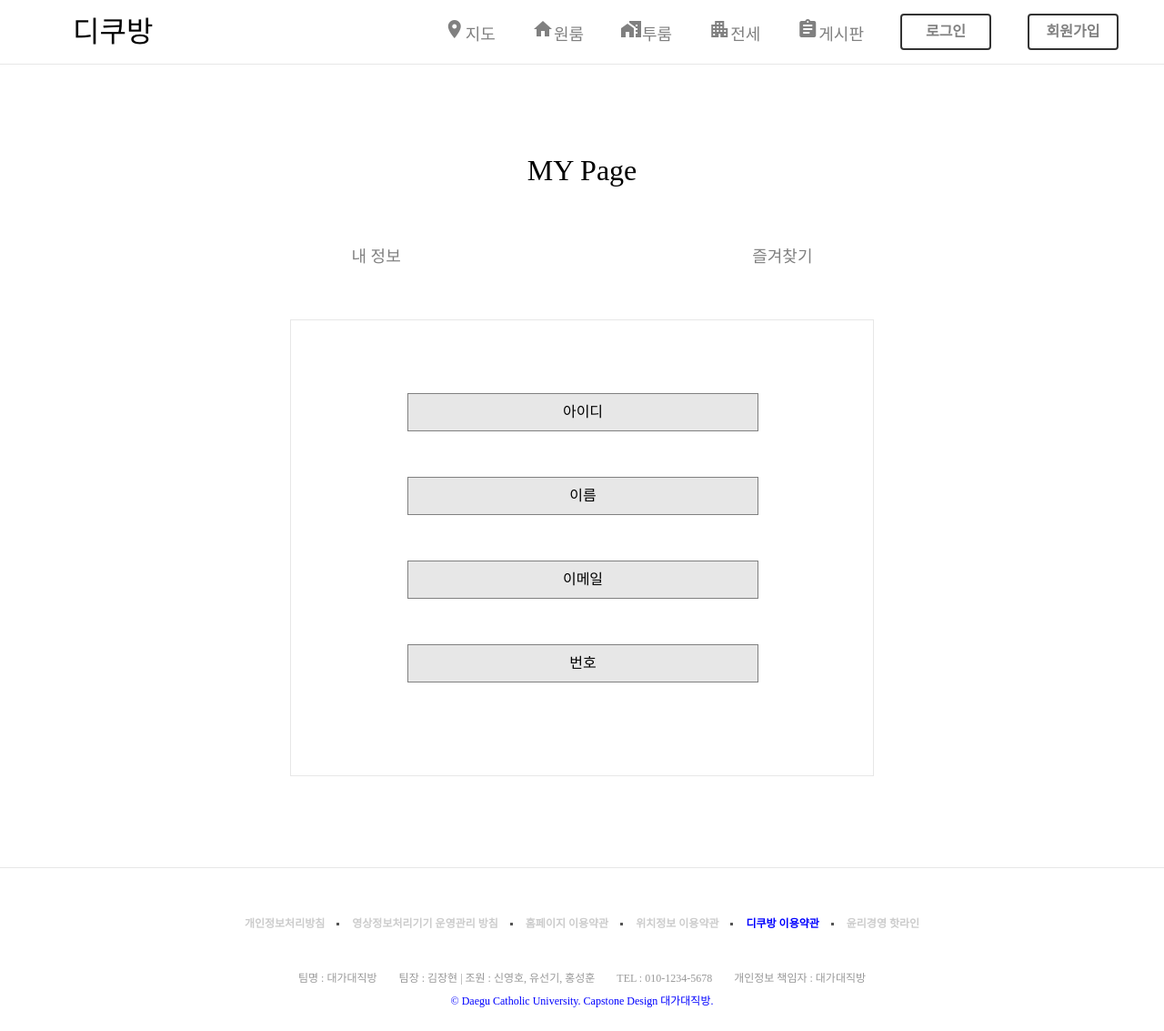
After one commit to knsnyo/capstone-design, a PHP site: page /myPage/myPage.php in a window 1280 px wide. The commit adds this page. Shown: the top 1133 px of the page at 91% size. Run offline with PHP 8.4, Linux system fonts and the light colour scheme; some libraries are stand-ins or nearby versions.

Commit message:
20220323

```diff
--- a/api/router/auth/signup.php
+++ b/api/router/auth/signup.php
@@ -36,7 +36,7 @@ if(isset($_POST["id"]) && isset($_POST["pw"])
 			$save = "INSERT INTO `user`(`id`, `password`, `name`, `email`, `age`, `sex`, `tel`) VALUES ('$id','$password','$name','$email','','$sex','$tel')";
 			$result = mysqli_query($db, $save);
 
-			header("location: http://isc963.dothome.co.kr/front/signup/signup.php");
+			header("location: http://isc963.dothome.co.kr/front/login/login.php");
 			exit();
 		}
 	}
--- a/front/css/login.css
+++ b/front/css/login.css
@@ -16,7 +16,7 @@ body {
   display: flex;
   justify-content: center;
   align-items: center;
-  /* height: 100vh; */
+  height: 100vh;
   background: no-repeat center;
   background-size: cover;
 }
@@ -33,7 +33,6 @@ body::before {
 .login-form {
   position: relative;
   z-index: 2;
-  padding: 50px 0;
 }
 
 .logo {
--- a/front/css/main.css
+++ b/front/css/main.css
@@ -3,15 +3,14 @@ a {
   color: #000;
   text-decoration: none;
 }
-
 .container {
   position: relative;
 }
 
 /* 헤더 */
 .header {
-  border-bottom: 1px solid rgb(231, 231, 231);;
-  padding: 50px 0;
+  border-bottom: 1px solid rgb(231, 231, 231);
+  padding: 15px 0;
   display: flex;
   justify-content: space-between;
   align-items: center;
@@ -97,10 +96,11 @@ border: 1px solid #000;
 
 /* 푸터 */
 .footer {
-  padding-top: 300px;
+  padding-top: 100px;
 }
 .footer_02 {
-  background-color: #272727;
+  border-top: 1px solid rgb(231, 231, 231);
+  /* background-color: #272727; */
 }
 footer {
   border-top: 1px solid #333;
@@ -137,8 +137,8 @@ footer .menu li a {
  padding: 15px;
  display: block;
 }
-footer .menu li a.green {
-  color: #669900;
+footer .menu li a.blue {
+  color: #0000FF;
 }
 footer .btn-group {
   margin-top: 20px;
--- /dev/null
+++ b/front/css/myPage.css
@@ -0,0 +1,105 @@
+/* 전체 */
+.size-1 {
+  font-size: 18px;
+}
+.size-2 {
+  font-size: 24px;
+}
+.size-3 {
+  font-size: 32px;
+}
+
+/* MyPage부분 */
+.my-page {
+  margin-top: 100px;
+}
+
+.my-page .box {
+  position: relative;
+  display: flex;
+  justify-content: center;
+  align-items: center;
+  margin-bottom: 70px;
+}
+
+.my-page .box > h3 {
+  font-size: 32px;
+}
+
+.my-page .page-menu {
+  position: relative;
+  display: flex;
+  justify-content: space-evenly;
+  align-items: center;
+}
+
+.page-menu .info,
+.page-menu .inquiry {
+  cursor: pointer;
+}
+
+.my-page .page-menu-detail {
+  margin-top: 60px;
+  display: flex;
+  justify-content: center;
+  align-items: center;
+}
+
+.page-menu-detail .info-detail,
+.page-menu-detail .inquiry-detail {
+  width: 50%;
+  border: 1px solid rgb(231, 231, 231);
+  height: 500px;
+}
+
+.page-menu-detail .inquiry-detail {
+  display: none;
+  position: relative;
+}
+
+.page-menu-detail .info-detail .info-info,
+.page-menu-detail .inquiry-detail .inquiry-info {
+  margin-top: 30px;
+}
+
+.page-menu-detail .info-detail .info-info {
+  position: absolute;
+  width: 50%;
+  left: 35%;
+}
+
+.page-menu-detail .info-detail .info-info > div {
+  display: flex;
+  justify-content: center;
+  align-items: center;
+}
+
+.page-menu-detail .info-detail .info-info .info-id {
+  width: 60%;
+  height: 40px;
+  border: 1px solid gray;
+
+}
+
+.page-menu-detail .info-detail .info-info .info-name {
+  width: 60%;
+  height: 40px;
+  border: 1px solid gray;
+}
+
+.page-menu-detail .info-detail .info-info .info-email {
+  width: 60%;
+  height: 40px;
+  border: 1px solid gray;
+}
+
+.page-menu-detail .info-detail .info-info .info-phone {
+  width: 60%;
+  height: 40px;
+  border: 1px solid gray;
+}
+
+.page-menu-detail .info-detail .info-info .info-interval {
+  margin-top: 50px;
+  background-color: rgb(231, 231, 231);
+}
--- /dev/null
+++ b/front/js/myPage.js
@@ -0,0 +1,24 @@
+const info = document.querySelector('.info');
+const inquiry = document.querySelector('.inquiry');
+const infoDe = document.querySelector('.info-detail');
+const inquiryDe = document.querySelector('.inquiry-detail');
+
+
+function info_open() {
+  if(infoDe.style.display=='none'){
+		infoDe.style.display = 'block';
+    inquiryDe.style.display = 'none';
+	}else{
+		infoDe.style.display = 'block';
+    inquiryDe.style.display = 'none';
+	}
+}
+function inquiry_open() {
+  if(inquiryDe.style.display=='none'){
+		inquiryDe.style.display = 'block';
+    infoDe.style.display = 'none';
+	}else{
+		inquiryDe.style.display = 'block';
+    infoDe.style.display = 'none';
+	}
+}
--- a/front/login/login.php
+++ b/front/login/login.php
@@ -4,7 +4,7 @@
   <meta charset="UTF-8">
   <meta http-equiv="X-UA-Compatible" content="IE=edge">
   <meta name="viewport" content="width=device-width, initial-scale=1.0">
-  <title>로그인</title>
+  <title>디쿠방</title>
   <script src="https://ajax.googleapis.com/ajax/libs/jquery/3.5.1/jquery.min.js"></script>
   <script src="http://ajax.aspnetcdn.com/ajax/jQuery/jquery-1.12.4.min.js"></script>
   <script src="https://code.jquery.com/jquery-1.12.4.min.js"></script>
@@ -14,7 +14,7 @@
 <body>
 
 <section class="login-form">
-  <h1><a href="../index.php">DCU직방</a></h1>
+  <h1><a href="../index.php">디쿠방</a></h1>
   <form action="../api/router/auth/login.php" method="post">
     <div class="int-area">
       <input type="text" name="id" id="id" autocomplete="off" required>
--- /dev/null
+++ b/front/myPage/myPage.php
@@ -0,0 +1,135 @@
+<!DOCTYPE html>
+<html lang="ko">
+
+<head>
+  <meta charset="UTF-8">
+  <meta http-equiv="X-UA-Compatible" content="IE=edge">
+  <meta name="viewport" content="width=device-width, initial-scale=1.0">
+  <title>디쿠방</title>
+  <link rel="stylesheet" rel="icon" href="/favicon.ico">
+  <link rel="stylesheet" href="../css/btn.css?after">
+  <link rel="stylesheet" href="../css/main.css?after">
+  <link rel="stylesheet" href="../css/myPage.css?after">
+  <link rel="stylesheet" href="https://cdn.jsdelivr.net/npm/reset-css@5.0.1/reset.min.css">
+  <link href="https://fonts.googleapis.com/icon?family=Material+Icons" rel="stylesheet">
+  <script defer src="../js/myPage.js"></script>
+</head>
+
+<body>
+  <header>
+    <div class="container">
+      <div class="header">
+
+        <!--대가대직방 로고-->
+        <span class="logo">
+          <a href="../index.php">디쿠방</a>
+        </span>
+        <!--대가대직방 로고-->
+
+        <!--메뉴 시작-->
+        <span class="menu">
+          <a href="../map/map.php" class="none_btn">
+            <span class="material-icons">location_on</span>지도
+          </a>
+          <a href="javascript:void(0)" class="none_btn">
+            <span class="material-icons">home</span>원룸
+          </a>
+          <a href="javascript:void(0)" class="none_btn">
+            <span class="material-icons">maps_home_work</span>투룸
+          </a>
+          <a href="javascript:void(0)" class="none_btn">
+            <span class="material-icons">apartment</span>전세
+          </a>
+          <a href="javascript:void(0)" class="none_btn">
+            <span class="material-icons">assignment</span>게시판
+          </a>
+          <a href="../login/login.php" class="login btn">로그인</a>
+          <a href="../signup/signup.php" class="signup btn">회원가입</a>
+        </span>
+        <!--메뉴 끝-->
+
+      </div>
+    </div>
+  </header>
+
+
+  <!--내정보 시작-->
+  <section>
+    <div class="my-page">
+
+      <div class="box">
+        <h3>MY Page</h3>
+      </div>
+
+      <div class="page-menu">
+        <div class="size-1 info"><a href="javascript:info_open();" style="color: gray;">내 정보</a></div>
+        <div class="size-1 inquiry"><a href="javascript:inquiry_open();" style="color: gray;">즐겨찾기</a></div>
+      </div>
+
+      <div class="page-menu-detail">
+        <div class="info-detail">
+          <div class="info-info">
+            <div class="info-id info-interval">
+              아이디
+            </div>
+            <div class="info-name info-interval">
+              이름
+            </div>
+            <div class="info-email info-interval">
+              이메일
+            </div>
+            <div class="info-phone info-interval">
+              번호
+            </div>
+          </div>
+        </div>
+
+        <div class="inquiry-detail">
+          <div class="inquiry-info">
+            world
+          </div>
+        </div>
+      </div>
+
+
+    </div>
+  </section>
+  <!--내정보 끝-->
+
+
+
+
+  <footer>
+    <div class="footer">
+
+    </div>
+    <div class="footer_02">
+      <div class="inner">
+
+        <ul class="menu">
+          <li><a href="javascript:void(0)">개인정보처리방침</a></li>
+          <li><a href="javascript:void(0)">영상정보처리기기 운영관리 방침</a></li>
+          <li><a href="javascript:void(0)">홈페이지 이용약관</a></li>
+          <li><a href="javascript:void(0)">위치정보 이용약관</a></li>
+          <li><a href="javascript:void(0)" class="blue">디쿠방 이용약관</a></li>
+          <li><a href="javascript:void(0)">윤리경영 핫라인</a></li>
+        </ul>
+
+        <div class="info">
+          <span>팀명 &colon; 대가대직방</span>
+          <span>팀장 &colon; 김장현 &verbar; 조원 &colon; 신영호, 유선기, 홍성훈</span>
+          <span>TEL &colon; 010-1234-5678</span>
+          <span>개인정보 책임자 &colon; 대가대직방</span>
+        </div>
+
+        <p class="copyright" style="color:rgb(0, 0, 255)">
+          &copy; <span class="this-year"></span> Daegu Catholic University. Capstone Design 대가대직방.
+        </p>
+        <img src="./images/starbucks_logo_only_text.png" alt="" class="logo" />
+
+      </div>
+    </div>
+  </footer>
+</body>
+
+</html>
```
Also changed, not shown: api/router/auth/login.php (+0 -45 lines), api/router/auth/register.php (deleted, +0 -40 lines), front/css/map.css (added, +41 -0 lines), front/footer.php (added, +31 -0 lines), front/header.php (added, +37 -0 lines), front/index.php (+8 -21 lines), front/js/kakao.js (added, +26 -0 lines), front/map/map.php (added, +95 -0 lines), front/signup/signup.php (+9 -10 lines), front/js/map.js (added), 1 other file.
